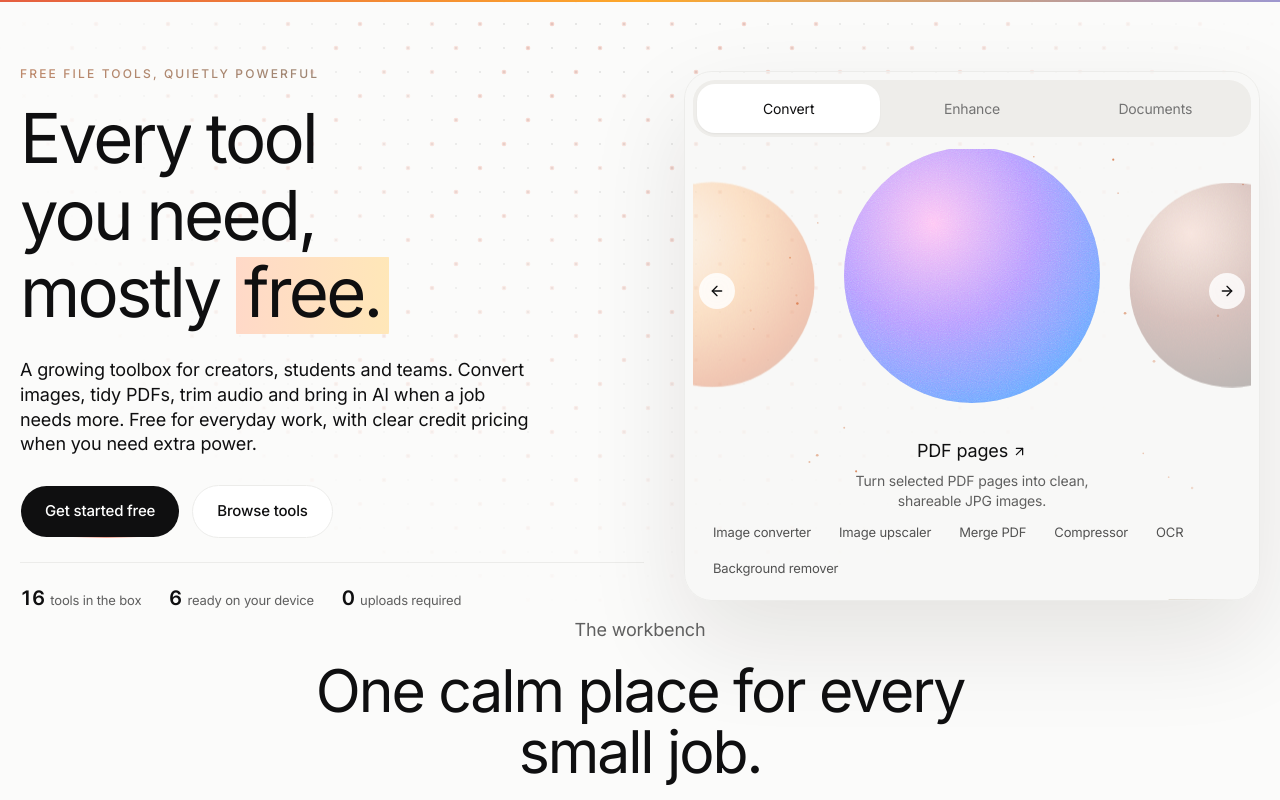
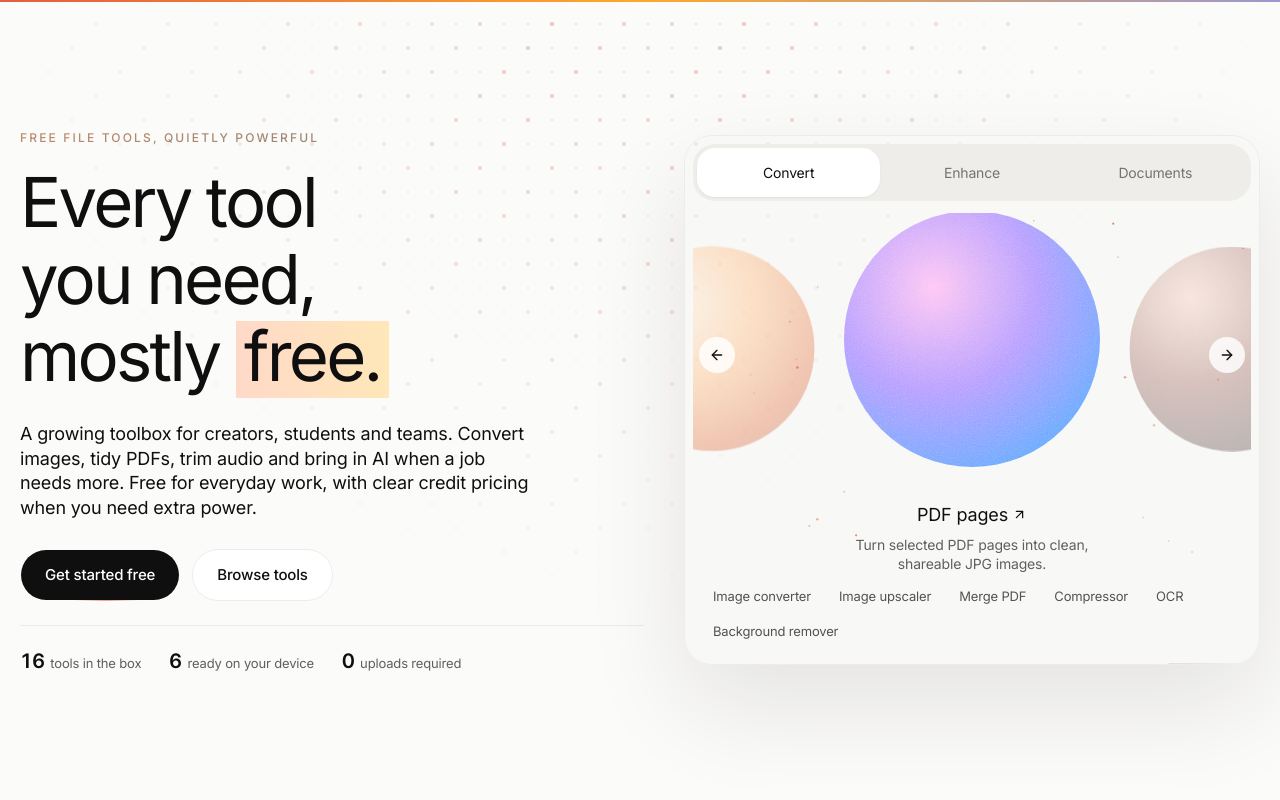
Before and after one commit to helo-ayush/frebies, a Next.js app: page / in a window 1280 px wide. Shown: the top 800 px of the page. Built offline with nearby package versions, Linux system fonts and the light colour scheme; no server answers.

Commit message:
Make the landing hero fill the first screen
Center the hero in a full-viewport section on large screens so the
workbench section and its heading start below the fold.

```diff
--- a/components/Hero.tsx
+++ b/components/Hero.tsx
@@ -108,7 +108,7 @@ export default function Hero() {
   }, [count, tab, active]);
 
   return (
-    <section className="relative mx-auto max-w-[1280px] px-5 pt-12 md:pt-16 lg:pt-[clamp(3rem,7.5vh,5rem)]">
+    <section className="relative mx-auto flex max-w-[1280px] flex-col justify-center px-5 pt-12 md:pt-16 lg:min-h-[100svh] lg:py-[clamp(2rem,5vh,4rem)]">
       <DottedGlowBackground
         className="inset-x-0 top-0 h-[620px] w-full [mask-image:radial-gradient(ellipse_at_top,black_10%,transparent_72%)]"
         gap={24}
```
